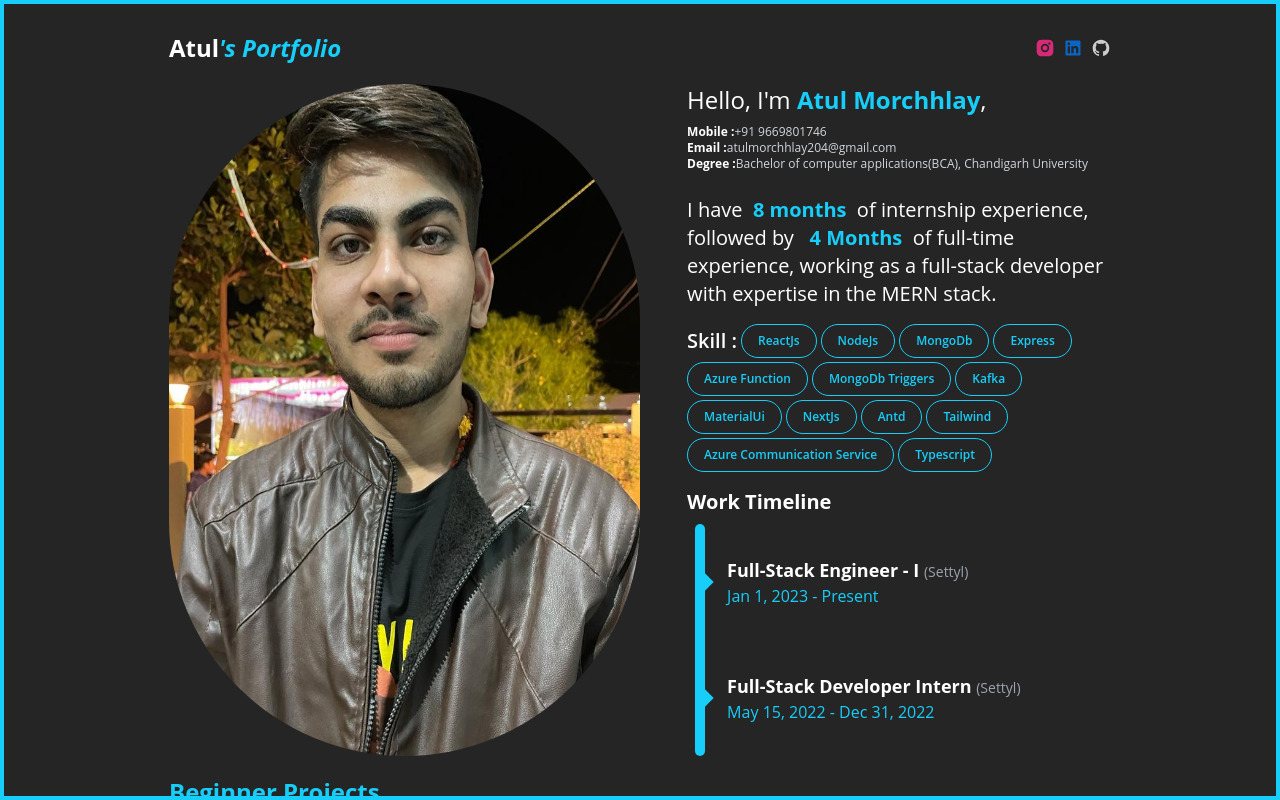
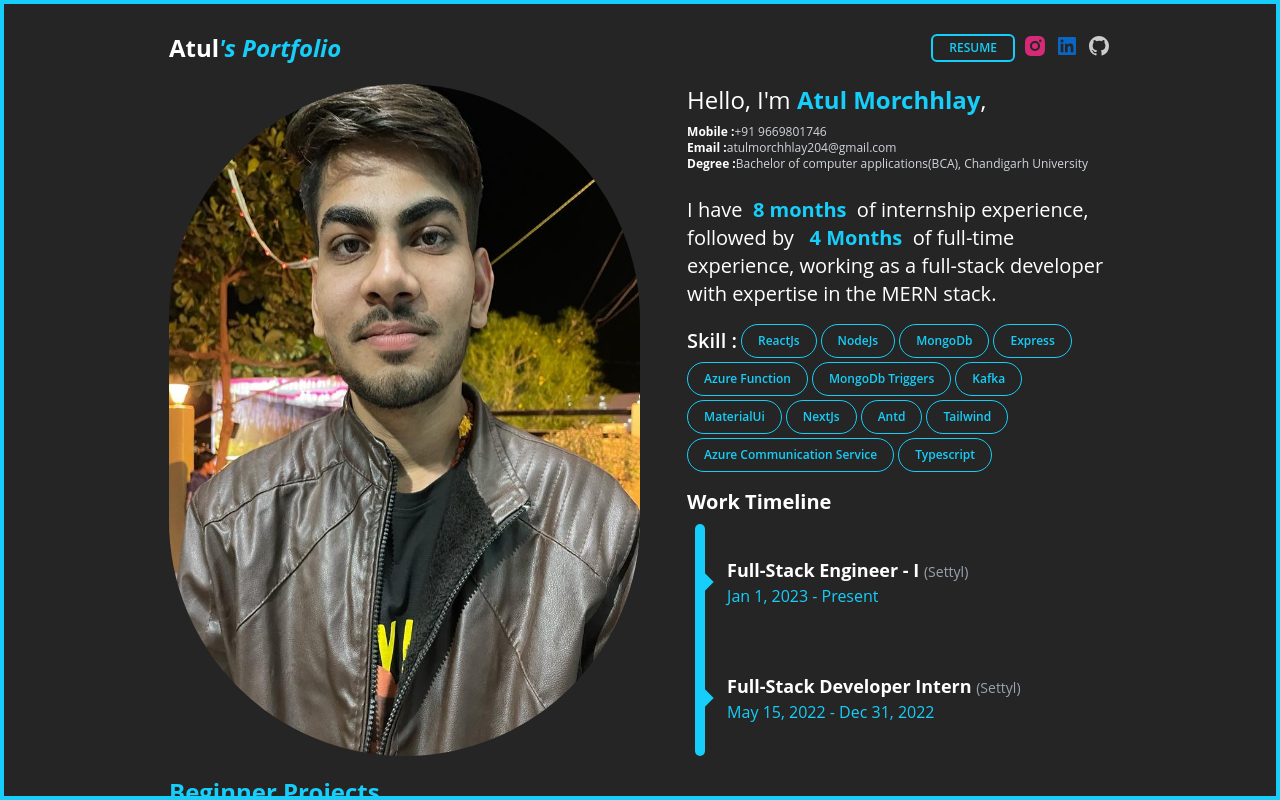
Before and after one commit to atul24112001/portfolio-website, a Next.js app: page / in a window 1280 px wide. Built offline with nearby package versions, Linux system fonts and the light colour scheme.

Commit message:
Added resume.

```diff
--- a/components/LinkIcons.jsx
+++ b/components/LinkIcons.jsx
@@ -5,13 +5,6 @@ import Tooltip from './Tooltip';
 export default function LinkIcons({ link, Icon, color, tooltip }) {
     const [hover, setHover] = useState(false);
     const [currentColor, setColor] = useState(color);
-    // const [title, setTitle] = useState(null);
-
-    // useEffect(() => {
-    //     if (tooltip) {
-    //         setTitle(tooltip)
-    //     }
-    // }, [tooltip])
 
     useEffect(() => {
         if (hover) {
@@ -23,13 +16,7 @@ export default function LinkIcons({ link, Icon, color, tooltip }) {
 
     return (
         <Link onMouseOver={() => setHover(true)} onMouseLeave={() => setHover(false)} href={link} target="_blank">
-            {/* {title ? (
-                <Tooltip text={title}>
-                    <Icon fontSize="20px" color={currentColor} className={`cursor-pointer hover:scale-125 transition-all ease-out hover:text-white`} />
-                </Tooltip>
-            ) : ( */}
-            <Icon fontSize="20px" color={currentColor} className={`cursor-pointer hover:scale-125 transition-all ease-out hover:text-white`} />
-            {/* )} */}
+            <Icon fontSize="24px" color={currentColor} className={`cursor-pointer hover:scale-125 transition-all ease-out hover:text-white`} />
         </Link>
     )
 }
--- a/components/NavBar.jsx
+++ b/components/NavBar.jsx
@@ -1,6 +1,7 @@
 import React from 'react'
 import { RiInstagramFill, RiLinkedinBoxFill, RiGithubFill } from "react-icons/ri";
 import LinkIcons from './LinkIcons';
+import Link from 'next/link';
 
 export default function NavBar({ details }) {
     return (
@@ -12,6 +13,7 @@ export default function NavBar({ details }) {
                 </i>
             </h1>
             <div className="flex gap-2">
+                <Link target='_blank' className='border-primary-color hover:bg-primary-color hover:text-[#252525] font-semibold border-[2px] text-primary-color rounded-md py-1 px-4 text-xs' href={details.resume}>RESUME</Link>
                 <LinkIcons Icon={RiInstagramFill} link={details.instagram} color="#d62976" />
                 <LinkIcons Icon={RiLinkedinBoxFill} link={details.linkedin} color="#0a66c2" />
                 <LinkIcons Icon={RiGithubFill} link={details.github} color="#ccc" />
--- a/data/details.json
+++ b/data/details.json
@@ -13,6 +13,7 @@
     },
     "about": "I have 8 months of internship experience, followed by 6 months of full-time experience, working as a full-stack developer with expertise in the MERN stack.",
     "graduation": "Bachelor of computer applications(BCA), Chandigarh University",
+    "resume": "https://drive.google.com/file/d/1u823pkg2U4_Z2sVPFq9_0BXOx7q5OHrp/view?usp=sharing",
     "skills": [
         "ReactJs",
         "NodeJs",
@@ -46,7 +47,7 @@
         "beginner": [
             {
                 "title": "Image Uploader",
-                "description": "I is an simple project with two kinds of clock one is analog watch the other is digital.",
+                "description": "In this app you can upload images and you will get a url of the image through which you can access your image any where.",
                 "stack": [
                     "NextJs",
                     "Tailwind",
@@ -58,7 +59,7 @@
             },
             {
                 "title": "Clock",
-                "description": "I is an simple project with two kinds of clock one is analog watch the other is digital.",
+                "description": "This is a simple project with two kinds of clock one is analog watch the other is digital.",
                 "stack": [
                     "NextJs",
                     "Styled-Components",
```
